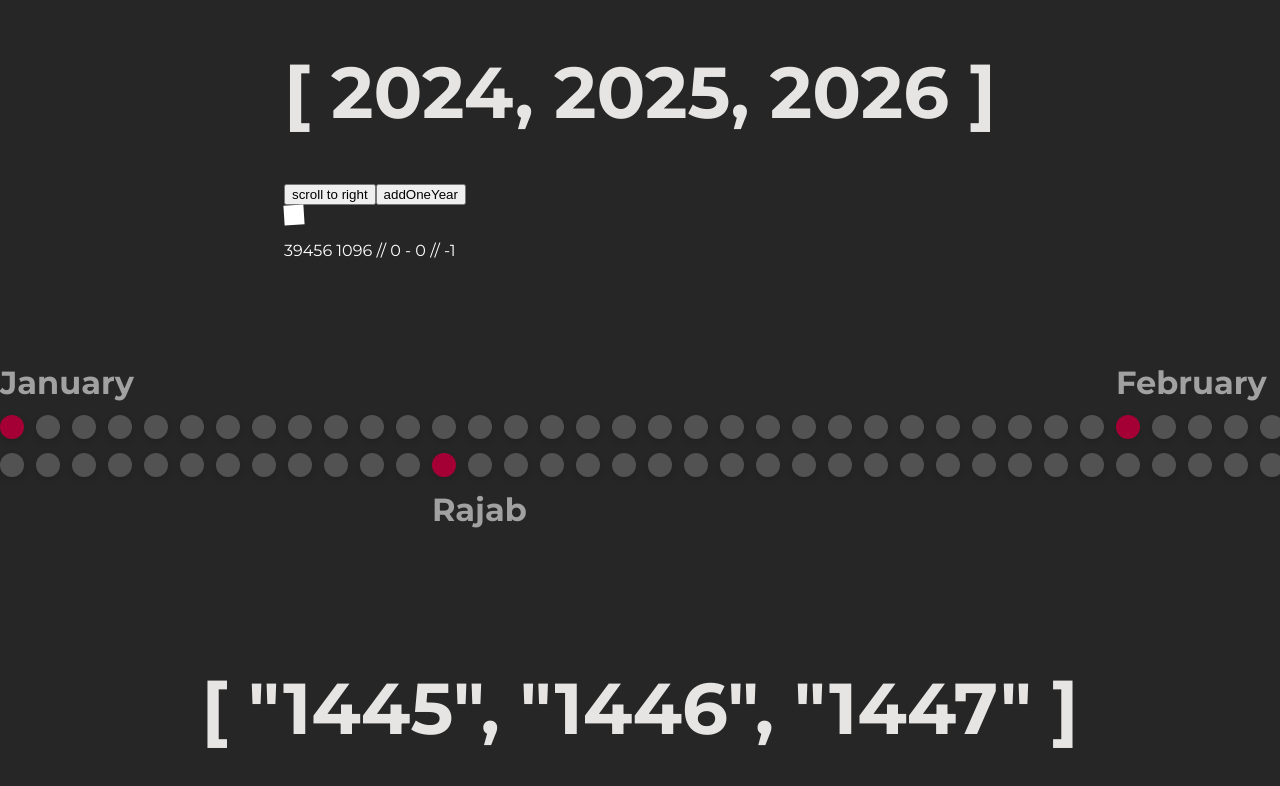
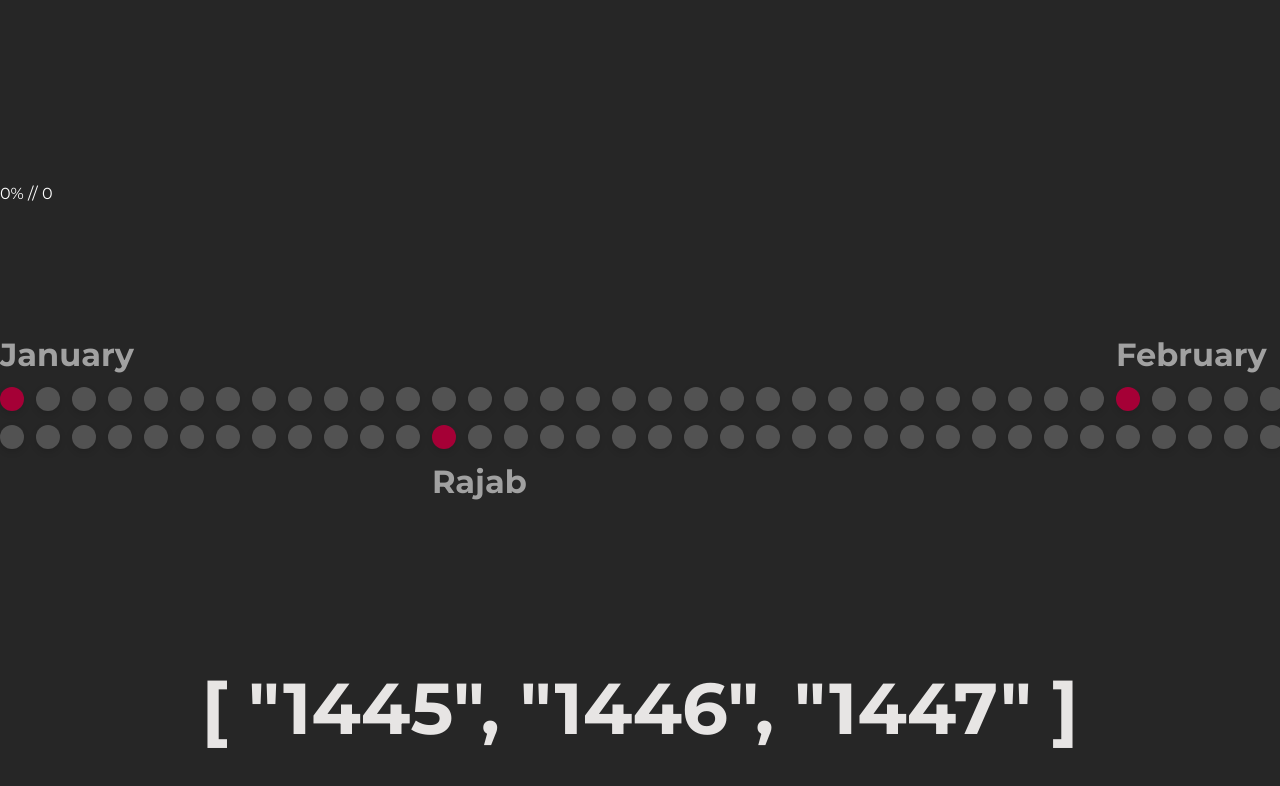
Before and after one commit to Abdo-reda/calendars-comparison, a Vue app: page / in a window 1280 px wide. Shown: the top 786 px of the page. Built offline with nearby package versions, Linux system fonts and the light colour scheme.

Commit message:
milady year animation, needs some polish

```diff
--- a/src/App.vue
+++ b/src/App.vue
@@ -6,30 +6,37 @@ import type { IRecycleScroller } from './core/interfaces/recycleScrollerInterfac
 import { createHijriDay, createMiladyDay, hijriPartsFormatter } from './core/utilities/dateUtil';
 import { useMouse } from './core/composables/useMouse';
 
+//TODO:
+//- scroll to year
+//- stop mouse scroll
+
+let copiedTimeout: number | null = null;
+let hoverTimeout: number | null = null;
 let scrollFlag = true;
+let recycleScroller: HTMLDivElement | null = null;
+const SMOOTHNESS = 0.05;
 const SCROLL_SPEED_FACTOR = 8;
 const daySize = 24;
 const dayGap = 12;
 const RANGE = 4096;
 const yearsSequence = gsap.timeline({ paused: true });
 const recycleContainer = useTemplateRef<IRecycleScroller>('recycle-container');
-let recycleScroller: HTMLDivElement | null = null;
 const { mouseXRatio } = useMouse();
 
 const currentYear = ref(new Date().getUTCFullYear())
 const activeMonth = ref<string | null>(null);
-
+const activeDate = ref<string | null>();
 const isActiveDateHijri = ref<boolean>(false);
-const activeDate = ref<string | null>();
 const showCopied = ref<boolean>(false);
 const showTooltip = ref<boolean>(false);
 const tooltipX = ref<number>(0);
 const tooltipY = ref<number>(0);
-let copiedTimeout: number | null = null;
-let hoverTimeout: number | null = null;
+const scrollLeft = ref<number>(0);
+const scrollPercentSmooth = ref<number>(0);
+const years = reactive([currentYear.value - 1, currentYear.value, currentYear.value + 1]);
+const displayedYear = ref<number>(years[1]);
 
-const years = reactive([currentYear.value - 1, currentYear.value, currentYear.value + 1]);
-
+const yearDaysWidth = computed(() => years.map(y => daysInYear(y) * (daySize + dayGap) - dayGap));
 const scrollWidth = computed(() => days.value.length * (daySize + dayGap))
 const hijriYears = computed(() => {
   return years.map(y => {
@@ -68,6 +75,17 @@ const tooltipPos = computed(() => {
 
 const scrollSpeed = computed(() => (mouseXRatio.value - 0.5) / 0.5);
 const scrollSpeedMapped = computed(() => Math.exp(Math.abs(3 * scrollSpeed.value)) * scrollSpeed.value);
+const scrollPercent = computed(() =>  {
+  const firstYearPercent = (scrollLeft.value)/(yearDaysWidth.value[0]);
+  const midYearPercent = (scrollLeft.value-yearDaysWidth.value[0])/(yearDaysWidth.value[1]);
+  const lastYearPercent = (scrollLeft.value-yearDaysWidth.value[0]-yearDaysWidth.value[1])/(yearDaysWidth.value[2]);
+  return getActiveYear(firstYearPercent, midYearPercent, lastYearPercent);
+});
+
+gsap.ticker.add(() => {
+  scrollPercentSmooth.value += (scrollPercent.value - scrollPercentSmooth.value) * ((scrollPercent.value > 0.99 || scrollPercent.value < 0.01) ? 1 : SMOOTHNESS);
+  yearsSequence.totalProgress(scrollPercentSmooth.value, true);
+});
 
 onMounted(async () => {
   defineYearAnimation();
@@ -97,24 +115,16 @@ function onDayMouseLeave() {
   if (hoverTimeout) clearTimeout(hoverTimeout);
 }
 
-async function scrollElement() {
-  if (recycleScroller) {
-    recycleScroller.scrollBy({
-      left: SCROLL_SPEED_FACTOR * scrollSpeedMapped.value,
-    });
-  }
-  requestAnimationFrame(scrollElement);
-}
 
 function onScroll() {
   if (!recycleContainer.value) return;
-  const scrollLeft = recycleContainer.value.$_lastUpdateScrollPosition;
-  if (scrollLeft > scrollWidth.value - RANGE && scrollFlag) {
+  scrollLeft.value = recycleContainer.value.$_lastUpdateScrollPosition;
+  if (scrollLeft.value > scrollWidth.value - RANGE && scrollFlag) {
     scrollFlag = false;
     addOneYear();
     scrollFlag = true
   }
-  if (scrollLeft < RANGE && scrollFlag) {
+  if (scrollLeft.value < RANGE && scrollFlag) {
     scrollFlag = false;
     removeOneYear();
     scrollFlag = true
@@ -147,7 +157,6 @@ function onDayClick(d: IDay) {
 
 function scrollOneYear(year: number, left: boolean) {
   if (!recycleContainer.value) return;
-  // console.log('--- scroll', recycleContainer.value.$_lastUpdateScrollPosition)
   const shift = daysInYear(year) * (daySize + dayGap) - dayGap;
   recycleContainer.value.scrollToPosition(left ? recycleContainer.value.$_lastUpdateScrollPosition - shift : recycleContainer.value.$_lastUpdateScrollPosition + shift)
 }
@@ -157,41 +166,63 @@ function daysInYear(year: number) {
 }
 
 function defineYearAnimation() {
-  yearsSequence
-    .fromTo(".box",
-      { x: "100vw" },
-      {
-        x: "64px",
-        ease: "power1.inOut"
-      }
-    ).to(".box",
+  yearsSequence.to(".milady-year",
+    {
+      x: "64px",
+      opacity: 1,
+      ease: "power1.inOut",
+      duration: 0.1
+    }
+  )
+    .to(".milady-year",
       {
         scale: 0,
         opacity: 0,
-        ease: "power1.inOut"
+        ease: "power1.inOut",
+        duration: 0.1
       },
-      "+=1"
+      0.9
     );
 }
 
-function updateAnimation(t: number) {
-  yearsSequence.totalProgress(t);
+function getActiveYear(firstYear: number, secondYear: number, thirdYear: number): number {
+  if (0<=firstYear && firstYear<=1) {
+    displayedYear.value = years[0];
+    return firstYear;
+  }
+  if (0<=secondYear && secondYear<=1) {
+    displayedYear.value = years[1];
+    return secondYear;
+  }
+  displayedYear.value = years[2];
+  return thirdYear;
 }
 
-requestAnimationFrame(scrollElement);
+function handleAnimationFrame() {
+  scrollElement();
+  requestAnimationFrame(handleAnimationFrame);
+}
+
+function scrollElement() {
+  if (recycleScroller) {
+    recycleScroller.scrollBy({
+      left: SCROLL_SPEED_FACTOR * scrollSpeedMapped.value,
+    });
+  }
+}
+
+requestAnimationFrame(handleAnimationFrame);
 
 </script>
 
 <template>
   <div class="body-wrapper">
     <header>
-      <h1> {{ years }} </h1>
-      <button @click="scrollOneYear(2025, false)"> scroll to right </button>
-      <button @click="addOneYear"> addOneYear </button>
-      <div class="blah"> </div>
-      <p style="color: white"> {{ scrollWidth }} {{ days.length }} // {{ tooltipX }} - {{ tooltipY }} // {{ activeMonth
-        }} {{ scrollSpeed }}
+      <!-- <h1> {{ years[1] }} </h1> -->
+      <h1 class="milady-year year"> {{ displayedYear }} </h1>
+      <p style="color: white"> {{ scrollPercent }}% // {{ scrollPercentSmooth }}
       </p>
+      <!-- // {{ scrollWidth }} // {{ scrollLeft }} // {{ daysInYear(years[0]) * (daySize + dayGap) - dayGap }} //{{ daysInYear(years[1]) * (daySize + dayGap) - dayGap }} -->
     </header>
     <main class="main-container">
       <VTooltip :triggers="[]" :placement="isActiveDateHijri ? 'bottom' : 'top'" :shown="showTooltip" :autoHide="false"
--- a/src/assets/styles/main.css
+++ b/src/assets/styles/main.css
@@ -37,17 +37,20 @@ body {
   margin: 0px;
 }
 
+header {
+  width: 100%;
+  text-align: left;
+}
+
 h1 {
   color: oklch(0.923 0.003 48.717);
   font-size: 4.5rem;
-}
-
-.year-container {
-  overflow-x: hidden;
+  width: fit-content;
 }
 
 .year {
-  flex: 0 0 2000px;
+  transform: translateX(100vh);
+  opacity: 0;
 }
 
 .days-container {
@@ -140,19 +143,3 @@ h1 {
 .month-title-hover {
   color: oklch(0.985 0 0);
 }
-
-.blah {
-  width: 20px;
-  height: 20px;
-  background-color: white;
-  animation: rotate 2s linear infinite;
-}
-
-@keyframes rotate {
-  from {
-    transform: rotate(0deg);
-  }
-  to {
-    transform: rotate(360deg);
-  }
-}
```
Also changed, not shown: src/archive.vue (+13 -4 lines).
